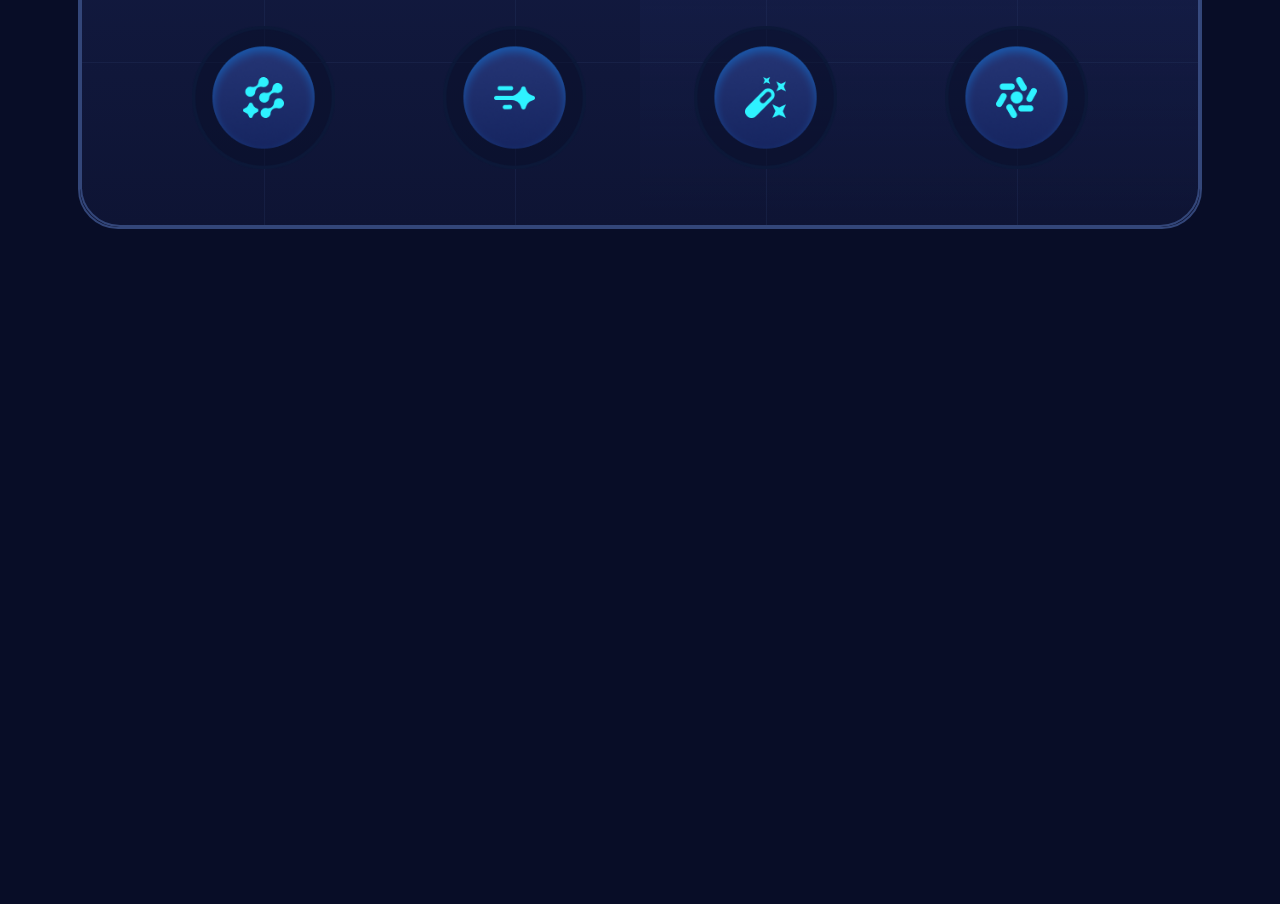
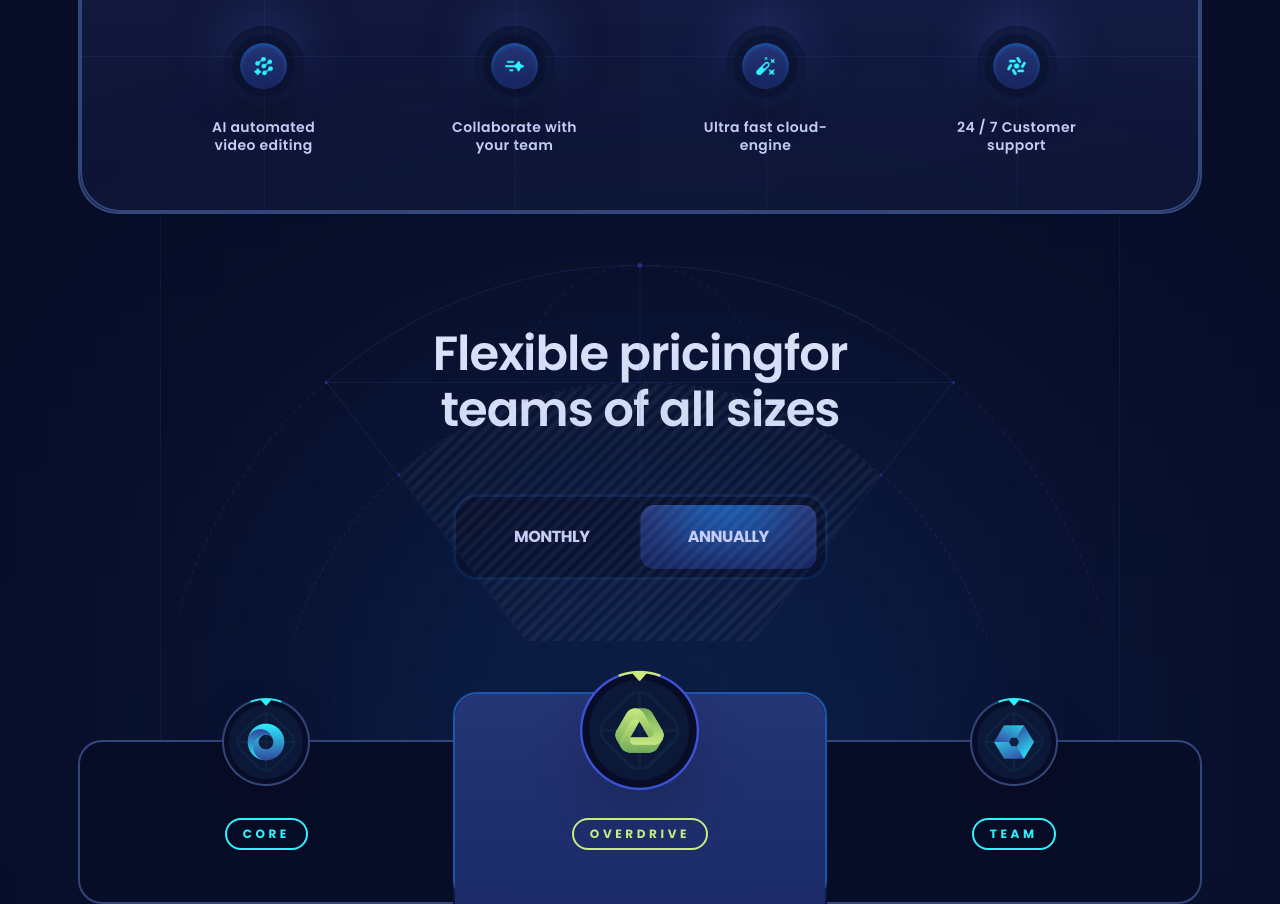
Before and after one commit to HephzibahDesigns/Xora, a React (Vite) app: page / in a window 1280 px wide. Shown: the part 1590-2494 px from the top of the page. Before the commit the page ends 1819 px from the top, so only its background shows below. Built offline with nearby package versions, Linux system fonts and the light colour scheme.

Commit message:
pricing Feature in progress

```diff
--- a/src/App.tsx
+++ b/src/App.tsx
@@ -1,6 +1,7 @@
 import Features from "./Sections/Features";
 import Header from "./Sections/Header";
 import Hero from "./Sections/Hero";
+import Pricing from "./Sections/Pricing";
 
 function App() {
   return (
@@ -8,6 +9,7 @@
       <Header />
       <Hero />
       <Features />
+      <Pricing />
     </main>
   );
 }
--- a/src/Sections/Features.tsx
+++ b/src/Sections/Features.tsx
@@ -60,13 +60,16 @@
               {details.map(({ id, title, icon }) => (
                 <li key={id} className="relative pt-16 px-4 pb-14">
                   <div className="absolute top-8 bottom-0 left-1/2 bg-s3/20 w-[1px] h-full z-10" />
-                  <div className="flex justify-center items-center">
+                  <div className="flex justify-center items-center mx-auto mb-3 border-2 border-s2 rounded-full hover:border-s4 transition-all duration-500 shadow-500 size-20">
                     <img
                       src={icon}
                       alt={title}
                       className="size-17/20 object-contain z-20"
                     />
                   </div>
+                  <h3 className="relative z-2 max-w-36 mx-auto my-0 base-small text-center uppercaseg">
+                    {title}
+                  </h3>
                 </li>
               ))}
             </ul>
--- a/src/Sections/Header.tsx
+++ b/src/Sections/Header.tsx
@@ -2,7 +2,7 @@
 import Magic from "../assets/images/magic.svg";
 import Close from "../assets/images/close.svg";
 import { Link } from "react-scroll";
-import { useState } from "react";
+import { useEffect, useState } from "react";
 import { clsx } from "clsx";
 
 import Outlines from "../assets/images/bg-outlines.svg";
@@ -12,9 +12,28 @@
   title: string;
 }
 
+const Header = () => {
+  const [isOpen, setIsOpen] = useState(false);
+  const [hasScrolled, setHasScrolled] = useState(false);
+
+  useEffect(() => {
+    const handleScroll = () => {
+      setHasScrolled(window.scrollY > 32);
+    };
+    window.addEventListener("scroll", handleScroll);
+
+    return () => {
+      window.removeEventListener("scroll", handleScroll);
+    };
+  }, []);
+
   const NavLink: React.FC<NavLinkProps> = ({ title }) => (
     <Link
+      onClick={() => setIsOpen(false)}
       to={title}
+      offset={-100}
+      spy
+      activeClass="nav-active"
       smooth={true}
       duration={500}
       className=" base-bold text-p4 uppercase transition-colors duration-500 cursor-pointer hover:text-p1 max-lg:my-4 max-lg:h5"
@@ -23,11 +42,13 @@
     </Link>
   );
 
-const Header = () => {
-  const [isOpen, setIsOpen] = useState(false);
-
   return (
-    <header className="fixed z-50 top-0 left-0 w-full py-10">
+    <header
+      className={clsx(
+        "fixed z-50 top-0 left-0 w-full py-10 transition-all duration-500 max-lg:py-4",
+        hasScrolled && "py-3 bg-black-100 backdrop-blur-[8px]"
+      )}
+    >
       <div className="container flex h-14 items-center max-lg:px-5">
         <a className="lg:hidden flex-1 cursor-pointer z-2">
           <img src={Logo} width={115} height={55} alt="logo" />
@@ -51,11 +72,11 @@
                 <li className="nav-logo">
                   <Link
                     to="hero"
-                    offset={-100}
+                    offset={-250}
                     spy
                     smooth
                     className={clsx(
-                      "max-lg:hidden transition-transform duration-500"
+                      "max-lg:hidden transition-transform duration-500 cursor-pointer"
                     )}
                   >
                     <img src={Logo} width={160} height={55} alt="logo" />
--- /dev/null
+++ b/src/Sections/Pricing.tsx
@@ -0,0 +1,128 @@
+import { clsx } from "clsx";
+import { useState } from "react";
+import { Element } from "react-scroll";
+import outlines from "../assets/images/bg-outlines.svg";
+import outlineFill from "../assets/images/bg-outlines-fill.png";
+
+import { plans } from "../constants";
+
+const Pricing = () => {
+  const [monthly, setMonthly] = useState(false);
+  return (
+    <section>
+      <Element name="pricing">
+        <div className="container">
+          <div className="max-w-960 pricing-head_before relative mx-auto border-l border-r border-s2 bg-s1/50 pb-40 pt-28 max-xl:max-w-4xl max-lg:border-none max-md:pb-32 max-md:pt-16">
+            <h3 className="h3 max-lg:h4 max-md:h5 z-3 mx-auto mb-14 max-w-lg text-center text-p4 max-md:mb-11 max-sm:max-w-sm">
+              Flexible pricingfor teams of all sizes
+            </h3>
+
+            <div className="relative z-4 mx-auto flex w-[375px] rounded-3xl border-[3px] border-s4/25 bg-s1/50 p-2 backdrop-blur-[6px] max-md:w-[310px]">
+              <button
+                className={clsx("pricing-head_btn", monthly && "text-p4")}
+                onClick={() => setMonthly(true)}
+              >
+                Monthly
+              </button>
+              <button
+                className={clsx("pricing-head_btn", monthly && "text-p4")}
+                onClick={() => setMonthly(false)}
+              >
+                Annually
+              </button>
+
+              <div
+                className={clsx(
+                  "g4 rounded-14 before:h-100 pricing-head_btn_before absolute left-2 top-2 h-[calc(100%-16px)] w-[calc(50%-8px)] overflow-hidden shadow-400 transition-transform duration-500",
+                  !monthly && "translate-x-full"
+                )}
+              ></div>
+
+              <div className="pricing-bg">
+                <img
+                  src={outlines}
+                  alt="outlines"
+                  width={960}
+                  height={380}
+                  className="relative z-2"
+                />
+
+                <img
+                  src={outlineFill}
+                  alt=""
+                  width={960}
+                  height={380}
+                  className="absolute inset-0 opacity-5 mix-blend-soft-light"
+                />
+              </div>
+            </div>
+          </div>
+
+          {/* pricing */}
+
+          <div className="scroll-hide relative z-2 -mt-12 flex items-start max-xl:gap-5 max-xl:overflow-auto max-xl:pt-6">
+            {plans.map(
+              (
+                {
+                  id,
+                  title,
+                  priceMonthly,
+                  priceYearly,
+                  caption,
+                  icon,
+                  logo,
+                  features,
+                },
+                index
+              ) => (
+                <div
+                  className="pricing-plan_first pricing-plan_last pricing-plan_odd pricing-plan_even relative border-2 p-7 max-xl:min-w-80 max-lg:rounded-3xl xl:w-[calc(33.33%+2px)]"
+                  key={id}
+                >
+                  {index === 1 && (
+                    <div className="g4 absolute h-330 left-0 right-0 top-0 z-1 rounded-tl-3xl rounded-tr-3xl" />
+                  )}
+
+                  <div
+                    className={clsx(
+                      "absolute left-0 right-0 z-2 flex items-center justify-center",
+                      index === 1 ? "-top-6" : "-top6 xl:-top-11"
+                    )}
+                  >
+                    <img
+                      src={logo}
+                      alt={title}
+                      className={clsx(
+                        "object-contain drop-shadow-2xl",
+                        index === 1 ? "size-[120px]" : "size-[88px]"
+                      )}
+                    />
+                  </div>
+
+                  <div
+                    className={clsx(
+                      "relative flex flex-col items-center",
+                      index === 1 ? "pt-24" : "pt-12"
+                    )}
+                  >
+                    <div
+                      className={clsx(
+                        "small-2 rounded-20 relative z-2 mx-auto mb-6 border-2 px-4 py-1.5 uppercase",
+                        index === 1 ? "border-p3 text-p3" : "border-p1 text-p1"
+                      )}
+                    >
+                      {title}
+                    </div>
+                    <div className=""></div>
+                  </div>
+                </div>
+              )
+            )}
+          </div>
+        </div>
+      </Element>
+    </section>
+  );
+};
+
+export default Pricing;
```
Lines whose indentation alone changed are shown as unchanged.
